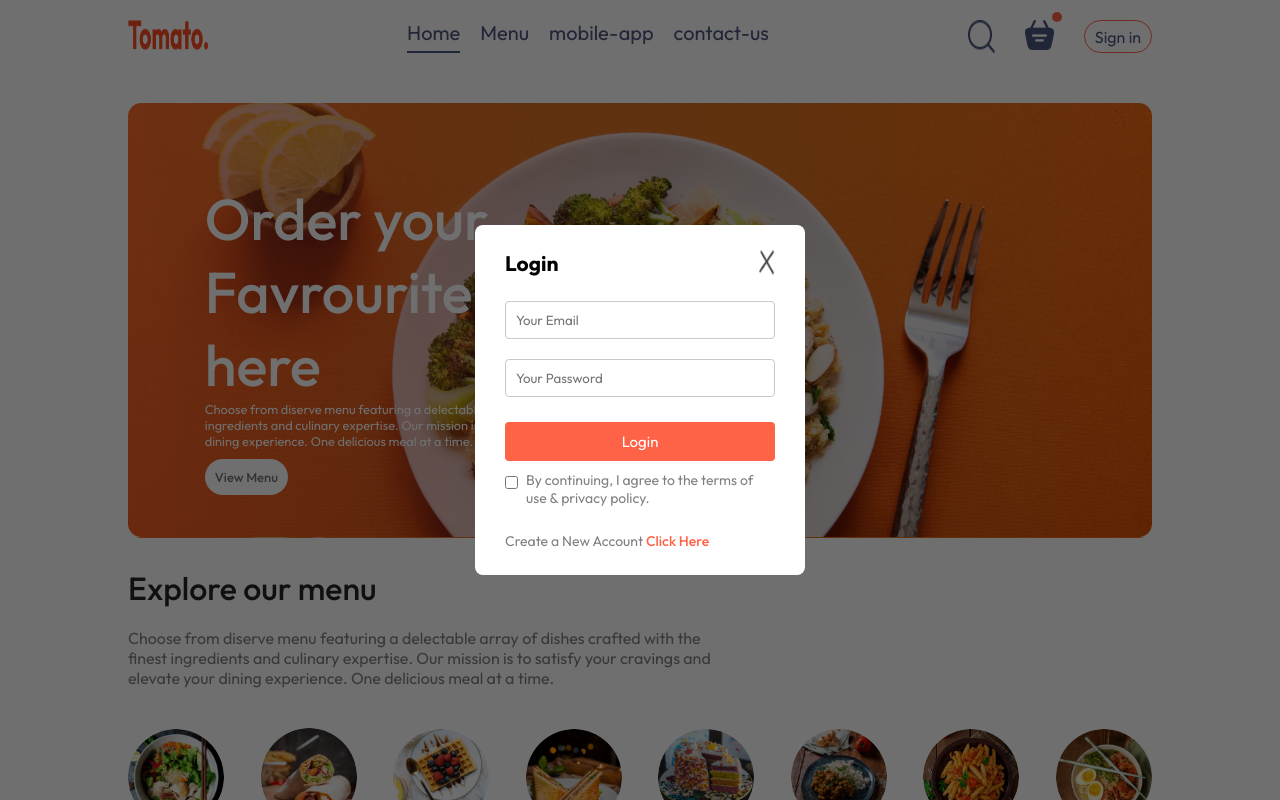
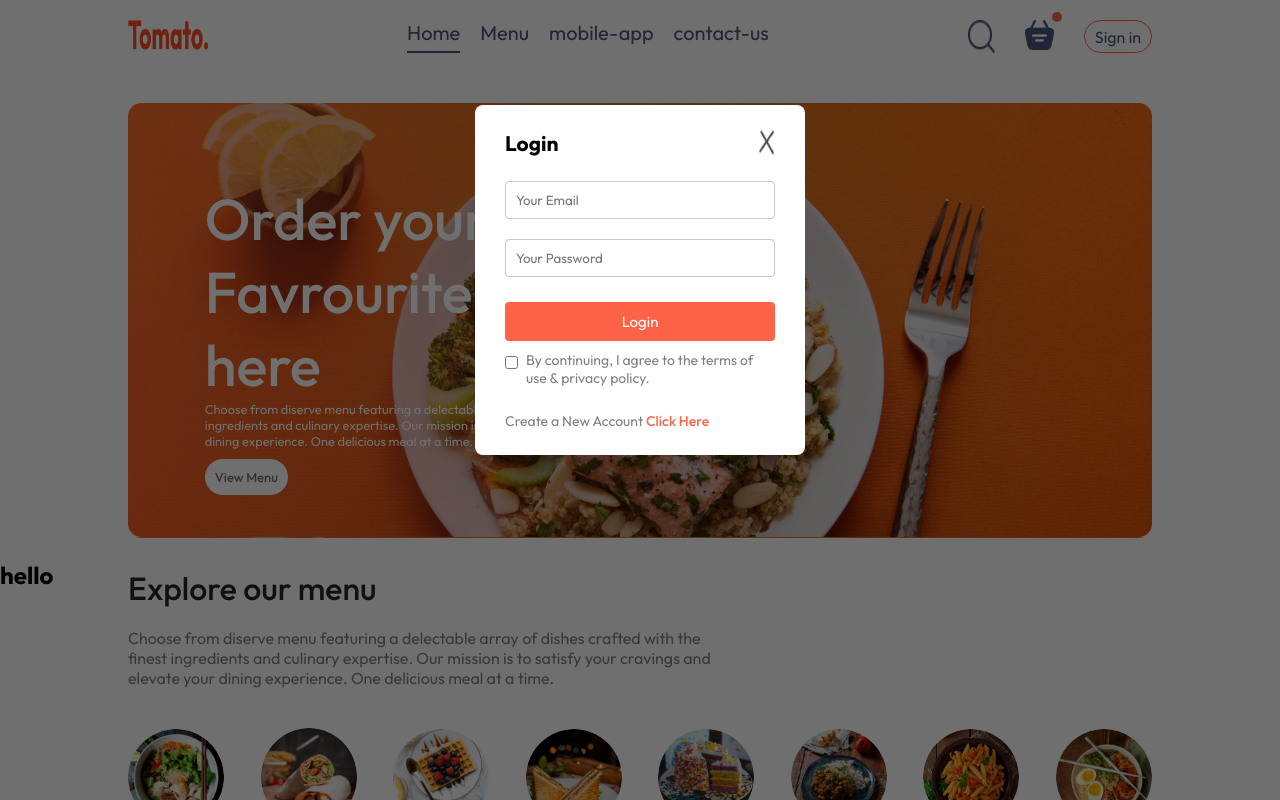
Before and after one commit to Madhuri-Giri/Food-Delivery-app, a React (Create React App) app: page / in a window 1280 px wide. Both pictures are taken after a click on the button "Sign in". Shown: the top 800 px of the page. Built offline with nearby package versions, Linux system fonts and the light colour scheme.

Commit message:
add new div

```diff
--- a/src/components/loginPopUp/LoginPopUp.js
+++ b/src/components/loginPopUp/LoginPopUp.js
@@ -27,6 +27,7 @@ const LoginPopUp = ({ setShowLogin }) => {
           <p>Create a New Account <span onClick={() => setCurrState("Sign-Up")}>Click Here</span></p>
           : <p>Already have an Account <span onClick={() => setCurrState("Login")}>Login here</span></p>}
       </form>
+      <div><h2>hello</h2> </div>
     </div>
   );
 };
```
